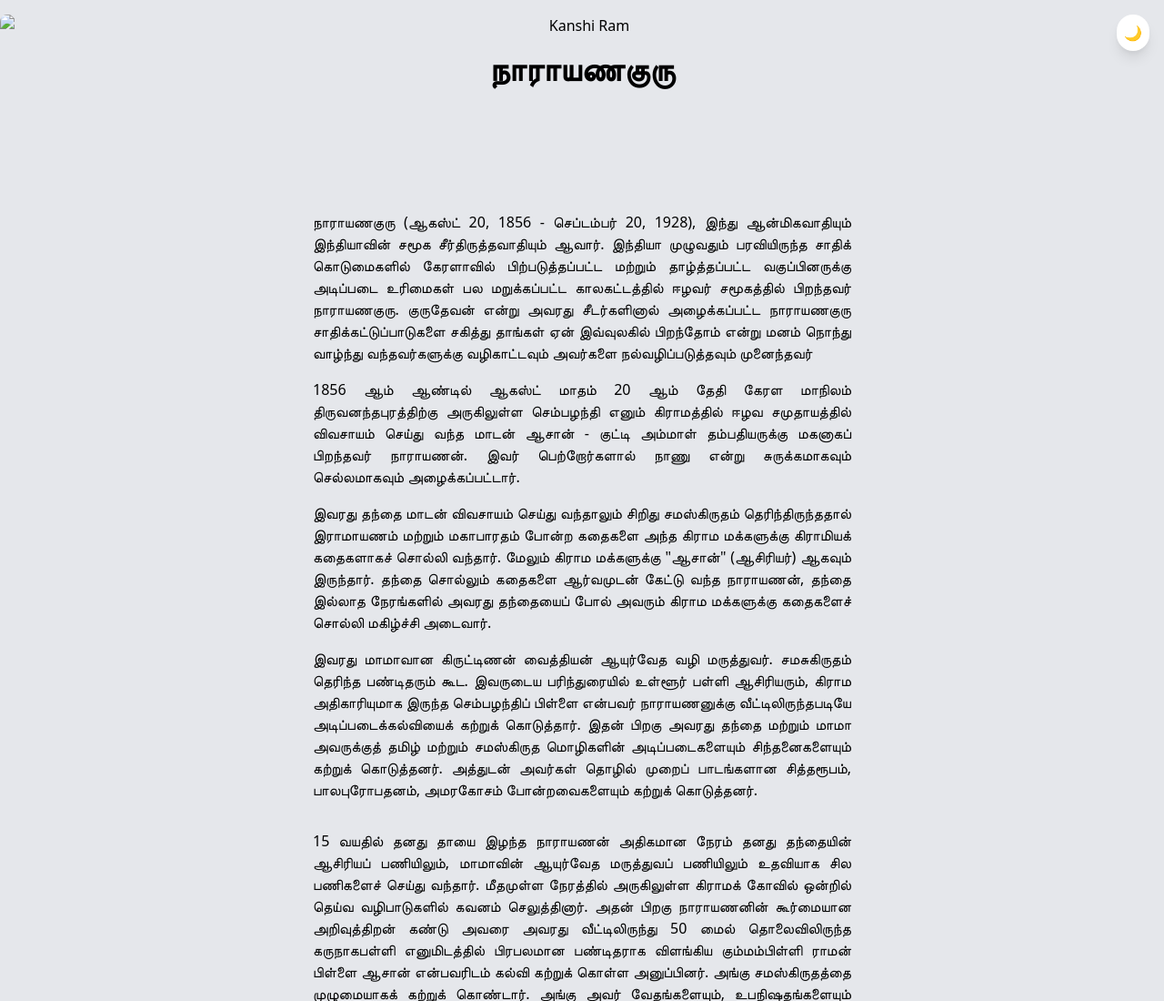
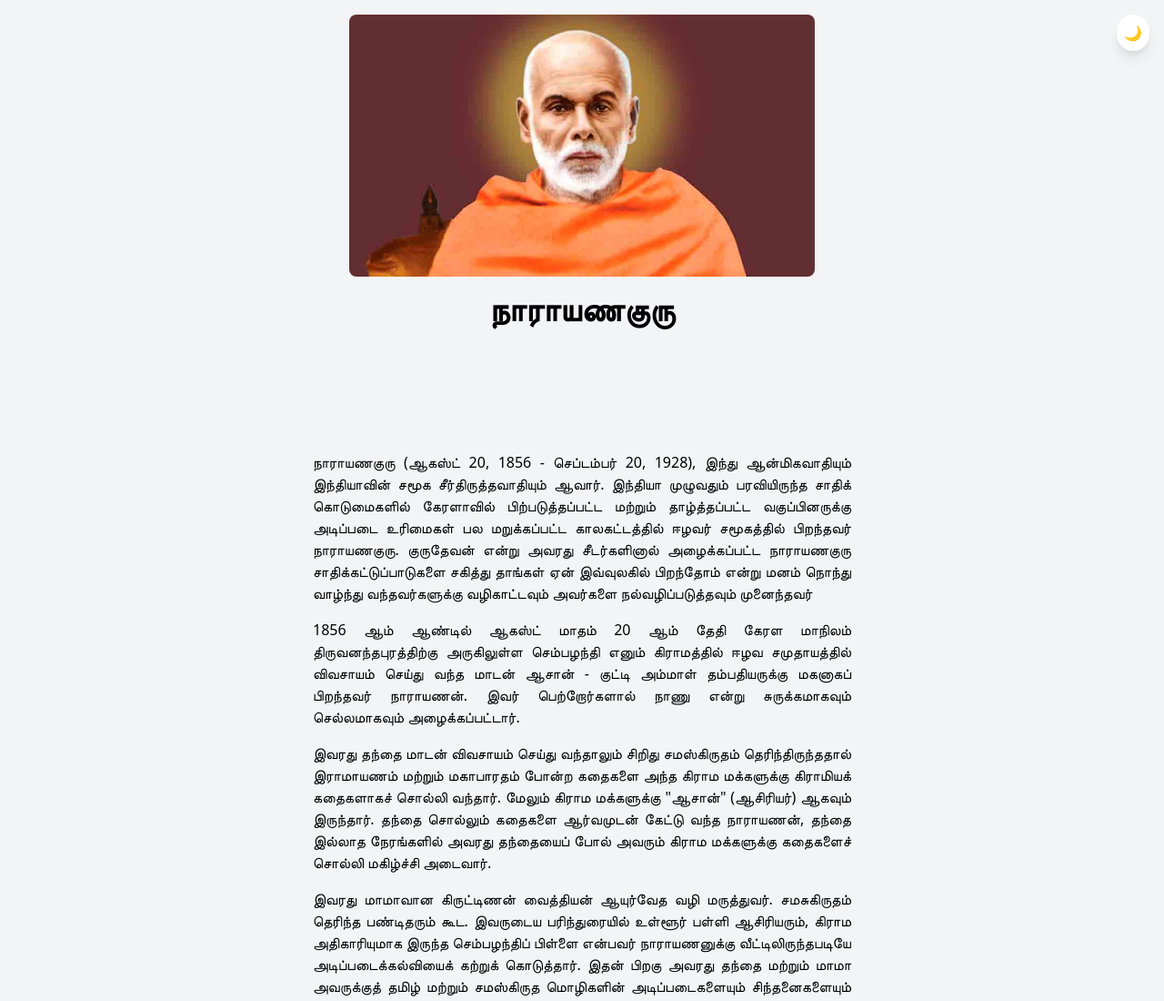
Before and after one commit to kamalaak/fsite, a plain HTML site: page asse/Guru.html in a window 1280 px wide. Shown: the top 1100 px of the page at 91% size. Drawn offline with nearby package versions, Linux system fonts and the light colour scheme; files that its build step writes are made by us from their sources.

Commit message:
Update Guru.html

```diff
--- a/asse/Guru.html
+++ b/asse/Guru.html
@@ -13,7 +13,7 @@
       href="https://cdn.jsdelivr.net/npm/tailwindcss@2.2.15/dist/tailwind.min.css"
       rel="stylesheet"
     />
-    <link rel="stylesheet" href="css/night.css" />
+    <link rel="stylesheet" href="/fsite/css/night.css" />
   </head>
 
   <body class="bg-gray-200" id="body">
@@ -27,7 +27,7 @@
 
     <header class="text-center py-4">
       <img
-        src="image/sree.webp"
+        src="/fsite/image/sree.webp"
         alt="Kanshi Ram"
         class="mx-auto rounded-lg h-auto w-auto"
       />
@@ -172,6 +172,6 @@
     <!-- Copyright text -->
     <p class="text-gray-400">© BSP Tamilnadu. All rights reserved.</p>
   </footer>
-    <script src="js/night.js"></script>
+    <script src="/fsite/js/night.js"></script>
   </body>
 </html>
```
